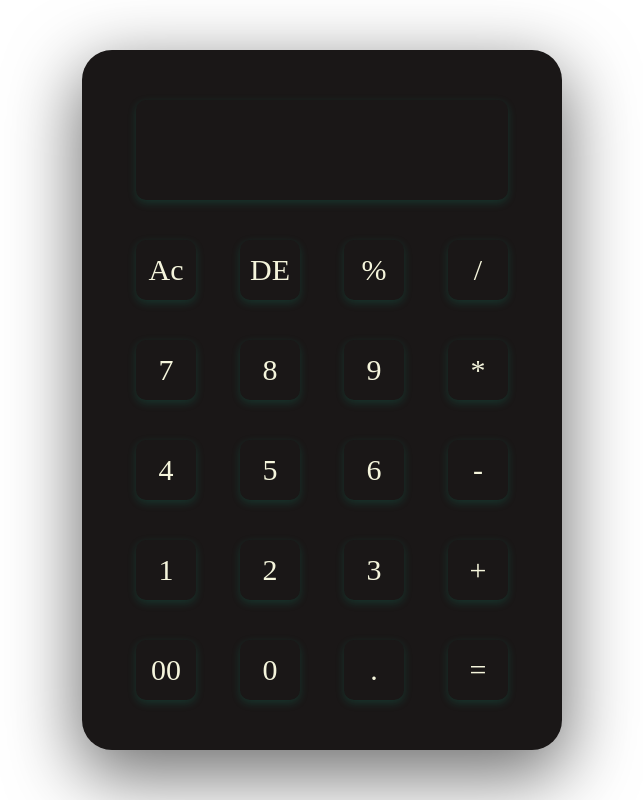
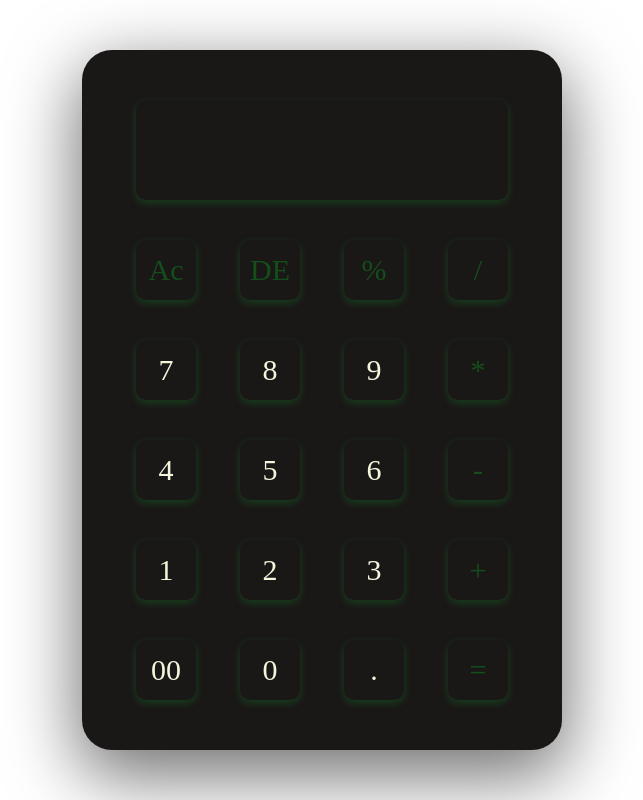
Before and after one commit to Dipika-Bhandari/internship, a plain HTML site: page javascript/calculator/cal.html in a window 1280 px wide. Shown: the whole page, without its empty margins (318-961 px from the left). Drawn offline with Linux system fonts and the light colour scheme.

Commit message:
calculator using js

```diff
--- a/javascript/calculator/cal.css
+++ b/javascript/calculator/cal.css
@@ -39,7 +39,7 @@
     margin: 20px;
     font-size: 30px;
     cursor: pointer;
-    box-shadow: rgba(17, 148, 111, 0.24) 0px 3px 8px;
+    box-shadow: rgba(19, 196, 48, 0.24) 0px 3px 8px;
     background-color: transparent;
     color: beige;
 }
@@ -55,6 +55,10 @@
     /* font-size: 40px; */
     padding: 20px;
 
+}
+
+form input.operator{
+    color: rgba(0, 255, 42, 0.24);
 }
 
 /* for responsive */
--- a/javascript/calculator/cal.html
+++ b/javascript/calculator/cal.html
@@ -23,10 +23,10 @@
 
                 <!-- first row ko lagi -->
                 <div>
-                    <input type="button" value="Ac"  onclick="display.value =''">
-                    <input type="button" value="DE"  onclick="display.value =display.value.toString().slice(0,-1)">
-                    <input type="button" value="%" onclick="display.value +='%'">
-                    <input type="button" value="/" onclick="display.value +='/'">
+                    <input type="button" value="Ac"  onclick="display.value =''" class="operator">
+                    <input type="button" value="DE"  onclick="display.value =display.value.toString().slice(0,-1)"  class="operator">
+                    <input type="button" value="%" onclick="display.value +='%'"  class="operator">
+                    <input type="button" value="/" onclick="display.value +='/'"  class="operator">
                 </div>
 
                 <!-- second row ko lagi -->
@@ -34,7 +34,7 @@
                     <input type="button" value="7" onclick="display.value +='7'">
                     <input type="button" value="8"  onclick="display.value +='8'">
                     <input type="button" value="9"  onclick="display.value +='9'">
-                    <input type="button" value="*"  onclick="display.value +='*'">
+                    <input type="button" value="*"  onclick="display.value +='*'"  class="operator">
                 </div>
 
                 <!-- 3rd row ko lagi -->
@@ -42,7 +42,7 @@
                     <input type="button" value="4" onclick="display.value +='4'">
                     <input type="button" value="5" onclick="display.value +='5'">
                     <input type="button" value="6" onclick="display.value +='6'">
-                    <input type="button" value="-" onclick="display.value +='-'">
+                    <input type="button" value="-" onclick="display.value +='-'"  class="operator">
                 </div>
 
                 <!-- 4th row ko lagi -->
@@ -50,7 +50,7 @@
                     <input type="button" value="1" onclick="display.value +='1'">
                     <input type="button" value="2" onclick="display.value +='2'">
                     <input type="button" value="3" onclick="display.value +='3'">
-                    <input type="button" value="+" onclick="display.value +='+'">
+                    <input type="button" value="+" onclick="display.value +='+'"  class="operator">
                 </div>
 
                 <!-- last row ko lagi -->
@@ -58,7 +58,7 @@
                     <input type="button" value="00" onclick="display.value +='00'">
                     <input type="button" value="0" onclick="display.value +='0'">
                     <input type="button" value="." onclick="display.value +='.'">
-                    <input type="button" value="=" onclick="display.value =eval(display.value)">
+                    <input type="button" value="=" onclick="display.value =eval(display.value)"  class="operator">
                 </div>
 
             </form>
```
